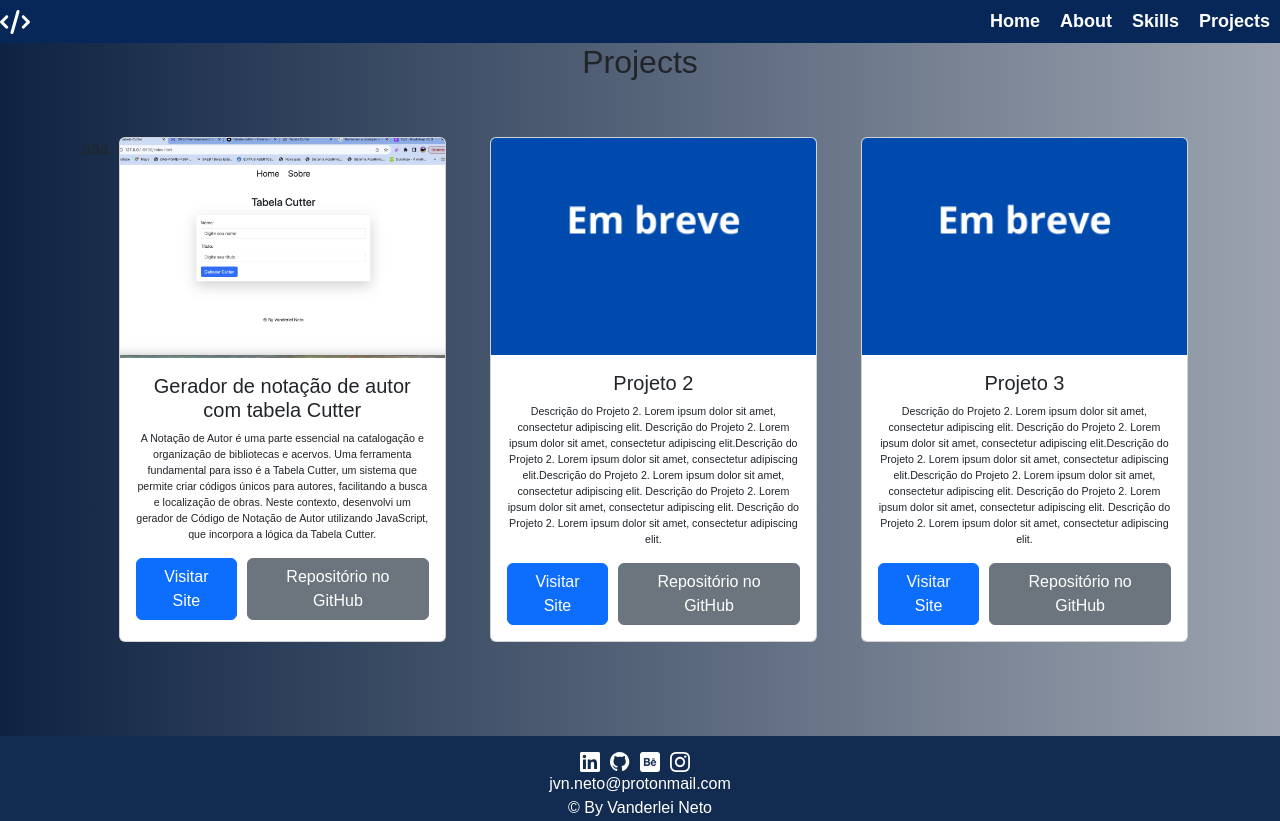
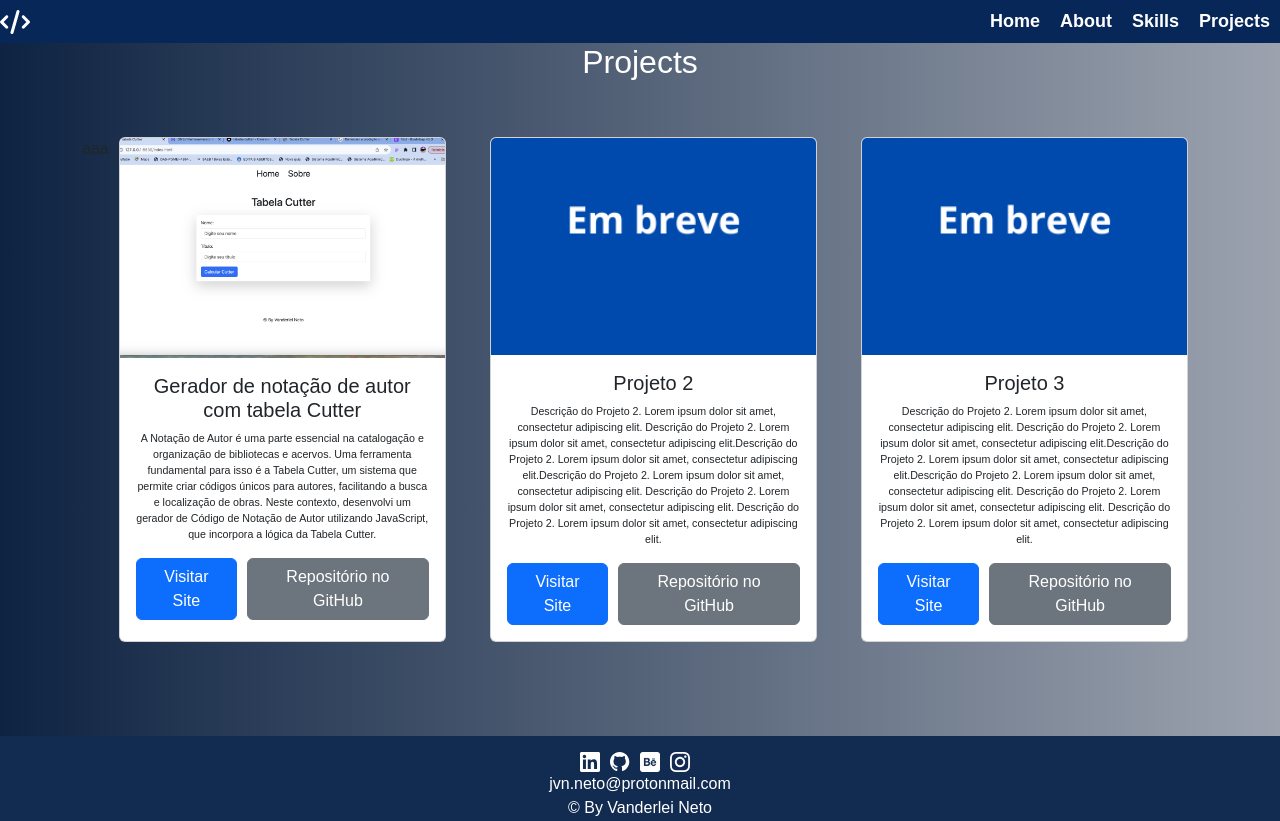
Before and after one commit to josevanderleineto/portfolio, a React (Vite) app: page /projects in a window 1280 px wide. Built offline with nearby package versions, Linux system fonts and the light colour scheme.

Commit message:
Ajustes 2

```diff
--- a/src/Componets/Pages/Projects/Projects.jsx
+++ b/src/Componets/Pages/Projects/Projects.jsx
@@ -33,7 +33,7 @@ const ProjectCard = ({ imgSrc, title, description, siteLink, githubLink }) => {
       <div>
         <Menu />
       <div id="projects" className="d-flex flex-column min-height-100vh">
-        <h2 className='text-center text-dark'>Projects</h2>
+        <h2 className='text-center text-white'>Projects</h2>
         <div className="container flex-grow-1 mt-5">
           <div className="row justify-content-center">
             <div className="col-md-12 text-center">{/* Conteúdo opcional para a parte superior da sua página */}</div>
```
